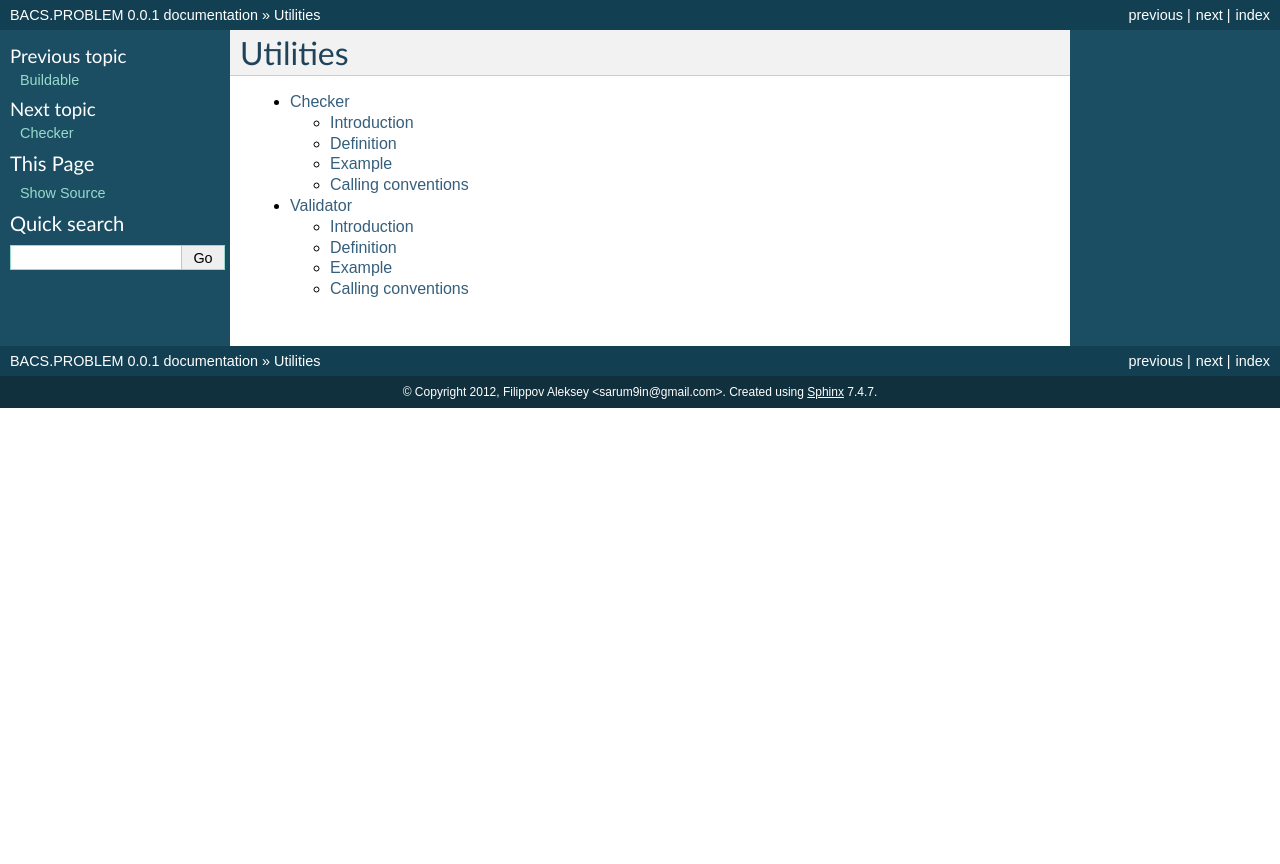
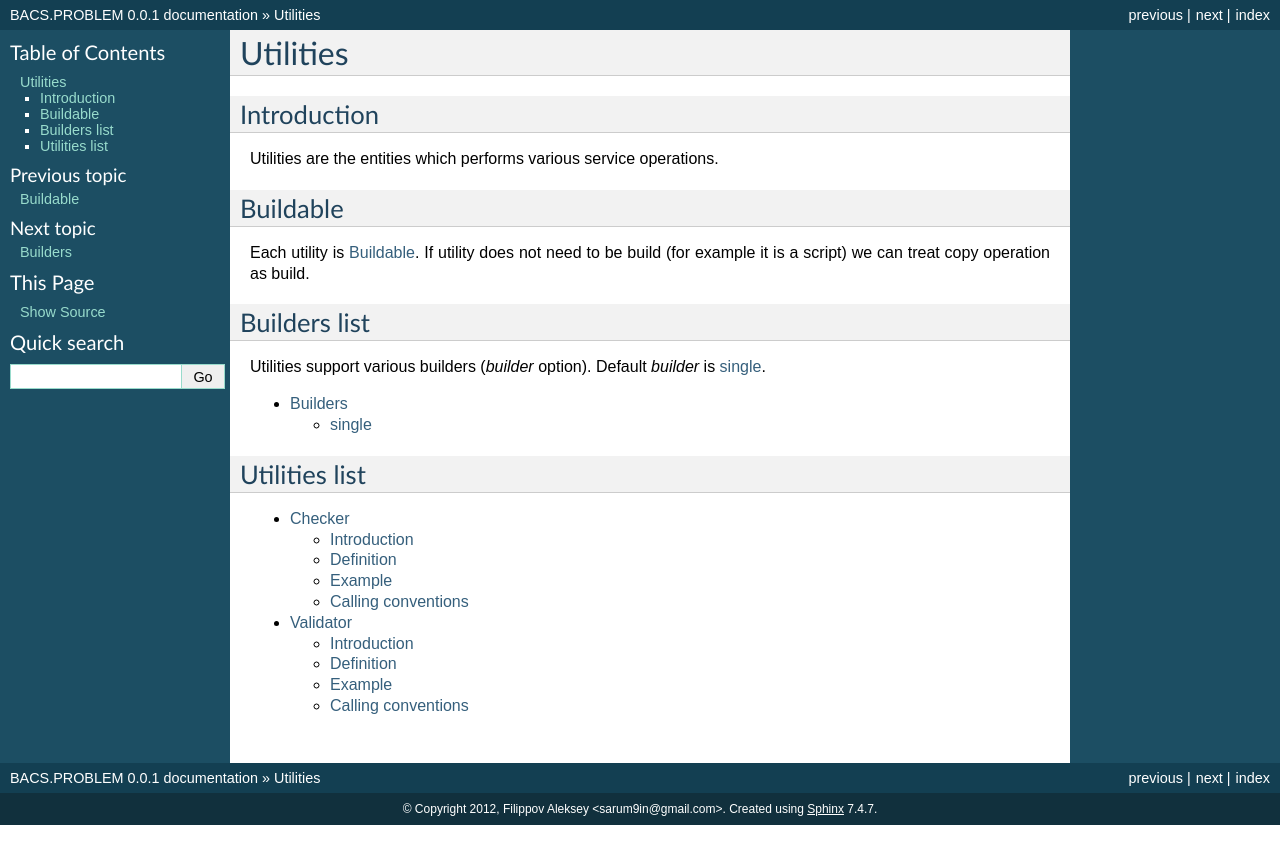
Before and after one commit to sarum9in/DEPRECATED_bunsan_bacs_single_problem, a Sphinx documentation site: the page built from sphinx/source/utilities/index.rst, in a window 1280 px wide. Shown: the top 864 px of the page. Built offline with Sphinx 7.4.7, drawn with Linux system fonts in a browser that asks for light colours; formulas are drawn with MathJax 3.

Commit message:
Documentation: utilities/index implementation + utilities/builders stub.

```diff
--- /dev/null
+++ b/sphinx/source/utilities/builders/index.rst
@@ -0,0 +1,6 @@
+Builders
+========
+
+.. toctree::
+
+   single
--- /dev/null
+++ b/sphinx/source/utilities/builders/single.rst
@@ -0,0 +1,2 @@
+single
+======
--- a/sphinx/source/utilities/index.rst
+++ b/sphinx/source/utilities/index.rst
@@ -1,5 +1,33 @@
 Utilities
 =========
+
+Introduction
+------------
+
+Utilities are the entities which performs various service operations.
+
+
+Buildable
+---------
+
+Each utility is :doc:`../buildable`.
+If utility does not need to be build (for example it is a script)
+we can treat copy operation as build.
+
+
+Builders list
+-------------
+
+Utilities support various builders (*builder* option).
+Default *builder* is :doc:`builders/single`.
+
+.. toctree::
+
+   builders/index
+
+
+Utilities list
+--------------
 
 .. toctree::
 
```
